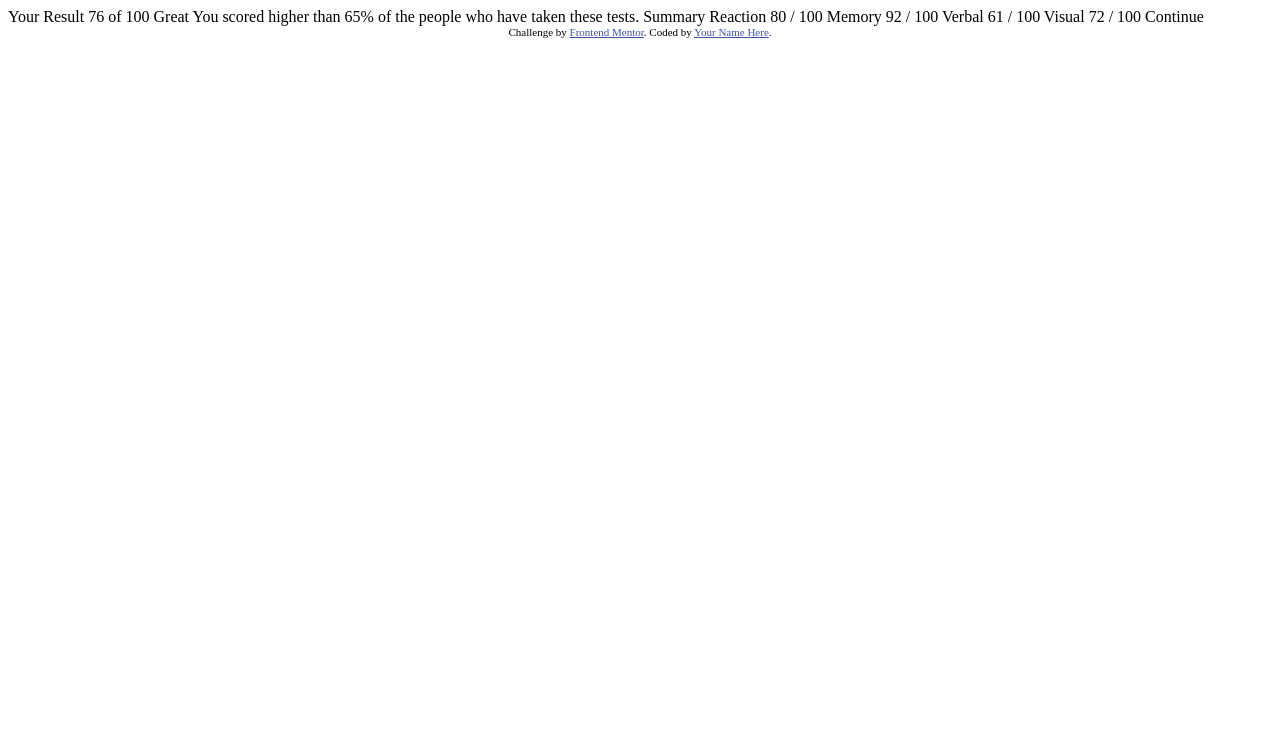
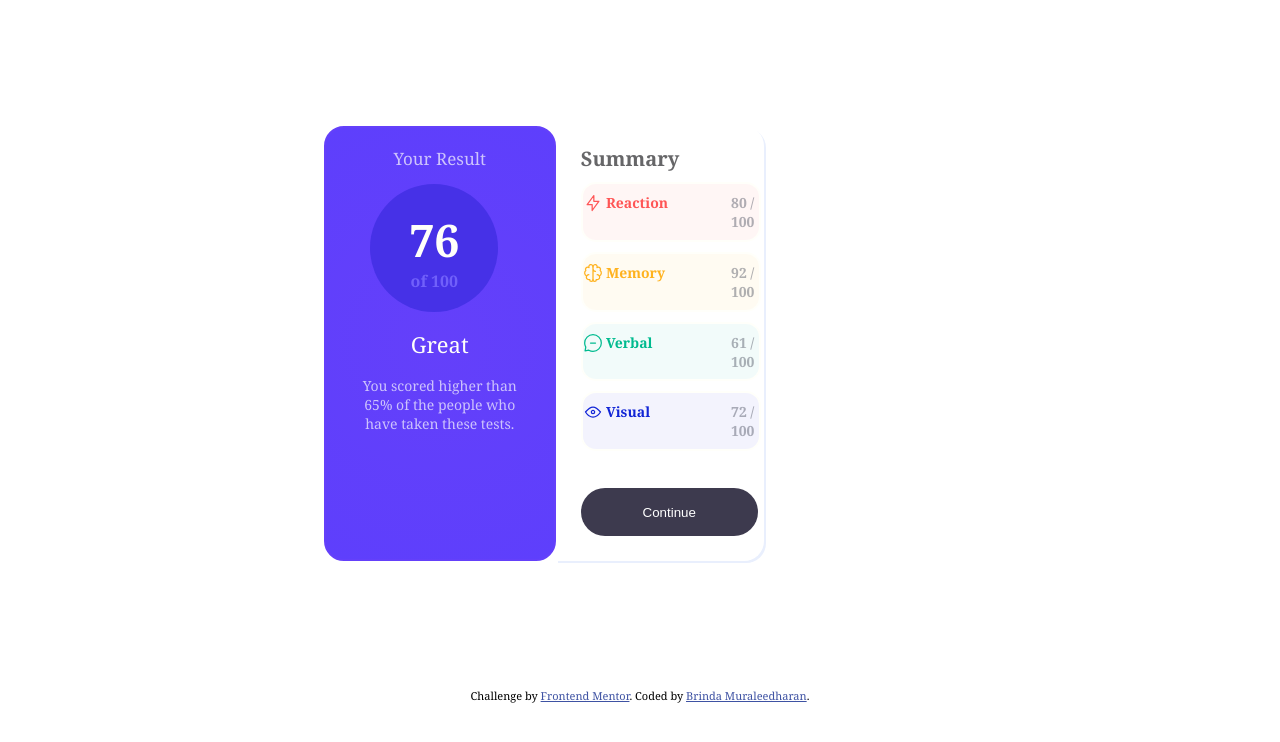
Before and after one commit to brinda-muraleedharan/results-summary-component-main, a plain HTML site: page index.html in a window 1280 px wide. Drawn offline with Linux system fonts and the light colour scheme.

Commit message:
project update

```diff
--- /dev/null
+++ b/assets/css/results-summary.css
@@ -0,0 +1,97 @@
+.flex-container {
+    display: flex;
+    flex-direction: row;
+    flex-wrap: nowrap;
+    justify-content: normal;
+    align-items: normal;
+    align-content: normal;
+    margin: 10% 25%;
+  }
+
+  .flex-items:nth-child(1) {
+    display: block;
+    flex-grow: 0;
+    flex-shrink: 1;
+    flex-basis: auto;
+    align-self: auto;
+    order: 0;
+  }
+  .result-circle {
+    background: #4631E7;
+    border-radius: 50%;
+    height: 10vw;
+    width: 10vw;
+    text-align: center;
+  }
+  .score{
+    color: #FFFFFA;
+    font-size: 3.5vw;
+    font-weight: 700;
+    font-family: Cambria, Cochin, Georgia, Times, 'Times New Roman', serif;
+    padding-top: 19%;
+  }
+  .total-score{
+    color: #7160FA;
+    font-weight: 600;
+  }
+  .flex-items:nth-child(2) {
+    display: block;
+    flex-grow: 0;
+    flex-shrink: 1;
+    flex-basis: auto;
+    align-self: auto;
+    order: 0;
+  }
+  .result-container {
+    background: radial-gradient(circle farthest-corner at center center, #6440FA 0%, #5E3FFC 100%);
+    border-radius: 20px;
+    border: 2px solid #6440FA;
+    width:22%;
+    text-align: center;
+    padding: 3% 7% 7% 7%;
+    color: #CDC3FC;
+  }
+  .summary-container{
+    border-radius: 20px 20px 20px 0px;
+    border: 0px solid #FFFFFA;
+    width:28%;
+    text-align: left;
+    padding: 3% 1% 4% 4%;
+    box-shadow: 0.1em 0.1em 0 0 #E9EFFD;
+    font-size: 20px;
+    font-weight: 600;
+    color: #666668;
+  }
+  .summary-item{
+    padding: 5% 5px 5% 0%;
+    border-radius: 15px;
+    border: 2px solid #FFFFFA;
+    font-size: 14px;
+    font-weight: 800;
+    column-count: 3;
+    width:97%;
+    margin:10px 0px;
+  }
+  .mark-item{
+    color: #4549596d;
+    text-align: right;
+  }
+  .button {
+    position: relative;
+    overflow: hidden;
+    width:100%;
+    height: 3rem;
+    padding: 0 2rem;
+    border-radius: 1.5rem;
+    background: #3d3a4e;
+    background-size: 400%;
+    color: #fff;
+    border: none;
+  }
+  .button-content {
+    position: relative;
+    z-index: 1;
+  }
+  body{
+    font-family: Cambria, Cochin, Georgia, Times, 'Times New Roman', serif;
+  }
--- a/index.html
+++ b/index.html
@@ -5,7 +5,7 @@
   <meta name="viewport" content="width=device-width, initial-scale=1.0"> <!-- displays site properly based on user's device -->
 
   <link rel="icon" type="image/png" sizes="32x32" href="./assets/images/favicon-32x32.png">
-
+  <link rel="stylesheet" href="assets/css/results-summary.css">
   <title>Frontend Mentor | Results summary component</title>
 
   <!-- Feel free to remove these styles or customise in your own stylesheet 👍 -->
@@ -15,33 +15,72 @@
   </style>
 </head>
 <body>
-
-  Your Result
+  <div class="flex-container">
+    <div class="flex-items result-container">
+      <div style="padding-bottom: 10%; font-size: 17px; font-weight: 200; ">Your Result</div>
+      <div class="result-circle">
+        <div class="score">
           76
+        </div>
+        <div class="total-score">
           of 100
-
+        </div>
+      </div>
+      <div style="font-size: 22px; padding: 17px 0px; color: #FFFFFA;">
         Great
+      </div>
+      <div style="margin: 0px -15px !important;font-size: 14px;">
         You scored higher than 65% of the people who have taken these tests.
-
+      </div>
+    </div>
+    <div class="flex-items summary-container">
       Summary
-
+      <div class="summary-item" style="color: #F55; background-color: #FFF6F5;">
+        <img src="assets/images/icon-reaction.svg"/>
+        <div style="margin-left: -81%;">
           Reaction
+        </div>
+        <div class="mark-item">
           80 / 100
-
+        </div>
+      </div>
+      <div class="summary-item" style="color: #FFB21E; background-color: #FFFBF2;">
+        <img src="assets/images/icon-memory.svg"/>
+        <div style="margin-left: -81%;">
           Memory
+        </div>
+        <div class="mark-item">
           92 / 100
-
+        </div>
+      </div>
+      <div class="summary-item" style="color: #00BB8F; background-color: #F2FBFA;">
+        <img src="assets/images/icon-verbal.svg"/>
+        <div style="margin-left: -81%;">
           Verbal
+        </div>
+        <div class="mark-item">
           61 / 100
-
+        </div>
+      </div>
+      <div class="summary-item" style="color: #1125D6; background-color: #F3F3FD;">
+        <img src="assets/images/icon-visual.svg"/>
+        <div style="margin-left: -81%;">
           Visual
+        </div>
+        <div class="mark-item">
         72 / 100
-
-  Continue
+        </div>
+      </div>
+    </br>
+      <button class="button">
+        <span class="button-content">Continue </span>
+    </button>
+    </div>
+ </div>
 
   <div class="attribution">
     Challenge by <a href="https://www.frontendmentor.io?ref=challenge" target="_blank">Frontend Mentor</a>.
-    Coded by <a href="#">Your Name Here</a>.
+    Coded by <a href="#">Brinda Muraleedharan</a>.
   </div>
 </body>
 </html>
```
Lines whose indentation alone changed are shown as unchanged.
